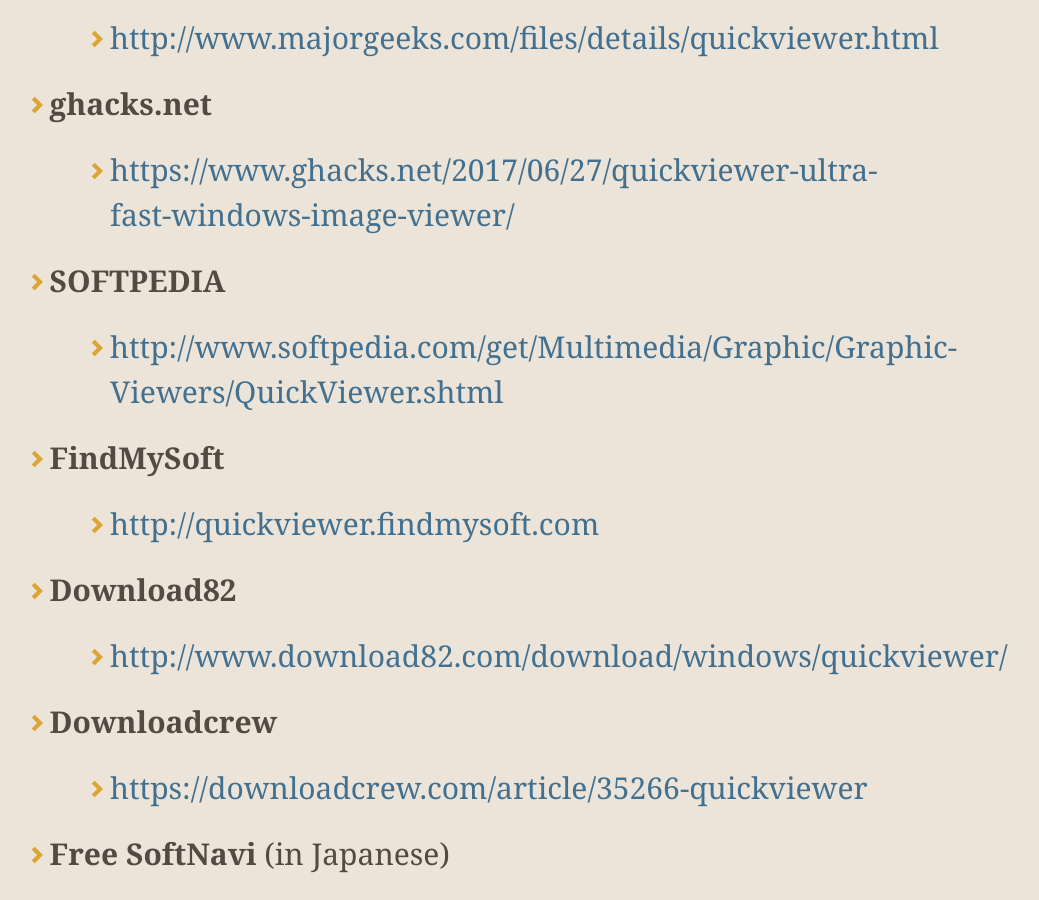
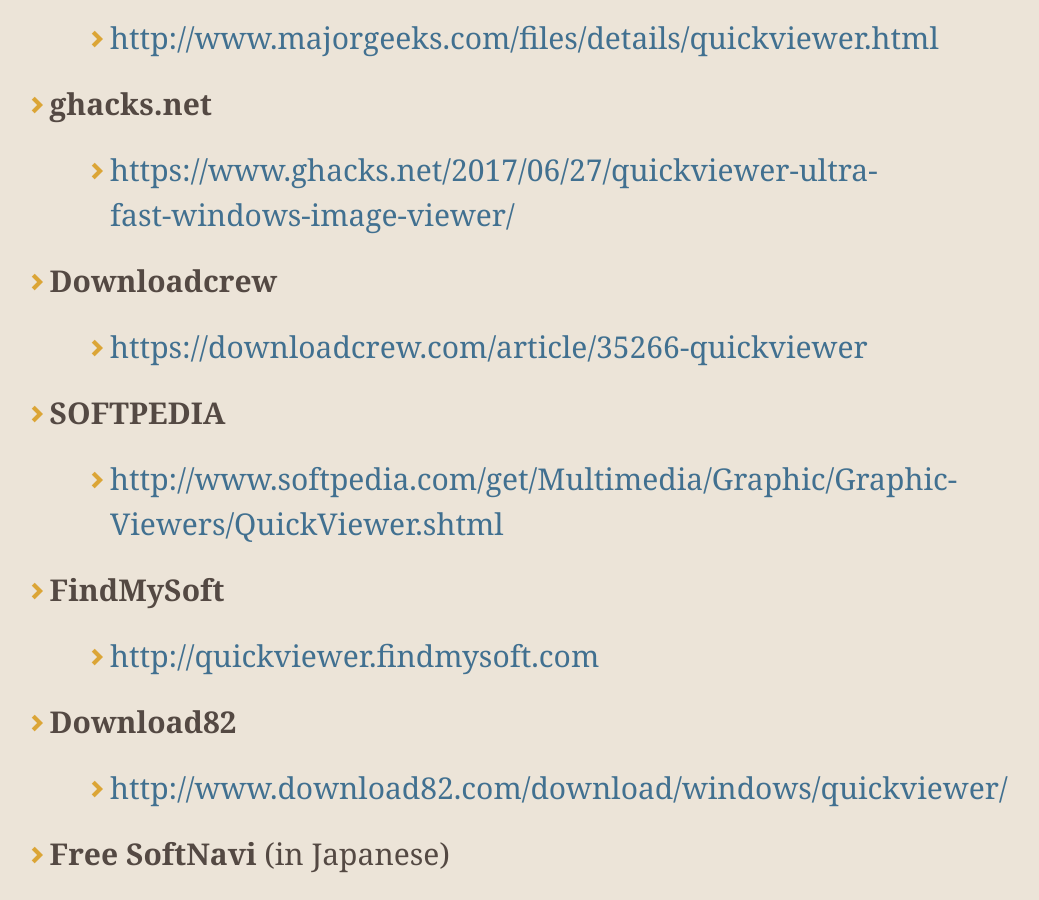
Before and after one commit to kanryu/quickviewer, a Jekyll site: the page built from docs/index.md, in a window 1280 px wide and 900 px high, scrolled down 2910 px. Shown: the whole window, without its empty margins (179-1218 px from the left). Built offline with Jekyll 4.4.1, drawn with Linux system fonts in a browser that asks for light colours; nearby versions of some CDN libraries; our own code applies the rules of GitHub Pages for plain Markdown files; part of the change alters nothing that is shown; some of the changed text lies outside the part shown.

```diff
--- a/docs/index.md
+++ b/docs/index.md
@@ -53,14 +53,14 @@ You can also clone the latest source code from **[this repository.](https://gith
     - [http://www.majorgeeks.com/files/details/quickviewer.html](http://www.majorgeeks.com/files/details/quickviewer.html)
 - **ghacks.net**
     - [https://www.ghacks.net/2017/06/27/quickviewer-ultra-fast-windows-image-viewer/](https://www.ghacks.net/2017/06/27/quickviewer-ultra-fast-windows-image-viewer/)
+- **Downloadcrew**
+    - [https://downloadcrew.com/article/35266-quickviewer](https://downloadcrew.com/article/35266-quickviewer)
 - **SOFTPEDIA**
     - [http://www.softpedia.com/get/Multimedia/Graphic/Graphic-Viewers/QuickViewer.shtml](http://www.softpedia.com/get/Multimedia/Graphic/Graphic-Viewers/QuickViewer.shtml)
 - **FindMySoft**
     - [http://quickviewer.findmysoft.com](http://quickviewer.findmysoft.com)
 - **Download82**
     - [http://www.download82.com/download/windows/quickviewer/](http://www.download82.com/download/windows/quickviewer/)
-- **Downloadcrew**
-    - [https://downloadcrew.com/article/35266-quickviewer](https://downloadcrew.com/article/35266-quickviewer)
 - **Free SoftNavi** (in Japanese)
     - [http://www.softnavi.com/review/graphic_viewer/quickviewer_1.html](http://www.softnavi.com/review/graphic_viewer/quickviewer_1.html)
 - **PC actual** (in Spanish)
@@ -79,6 +79,8 @@ You can also clone the latest source code from **[this repository.](https://gith
     - [http://www.pcfacile1.com/archives/13505](http://www.pcfacile1.com/archives/13505)
 - **Quergedacht 3.0**(in German)
     - [http://quergedacht20.square7.ch/?p=19951](http://quergedacht20.square7.ch/?p=19951)
+- **CHIP.DE** (in German)
+    - [http://www.chip.de/downloads/QuickViewer_117674551.html](http://www.chip.de/downloads/QuickViewer_117674551.html)
 
 Thanks for reviewers! :)
 
```
